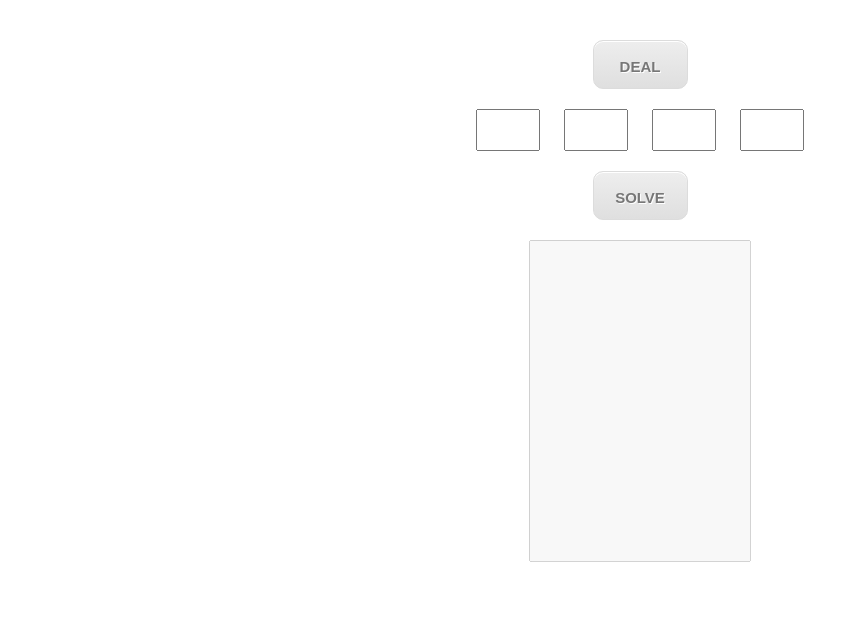
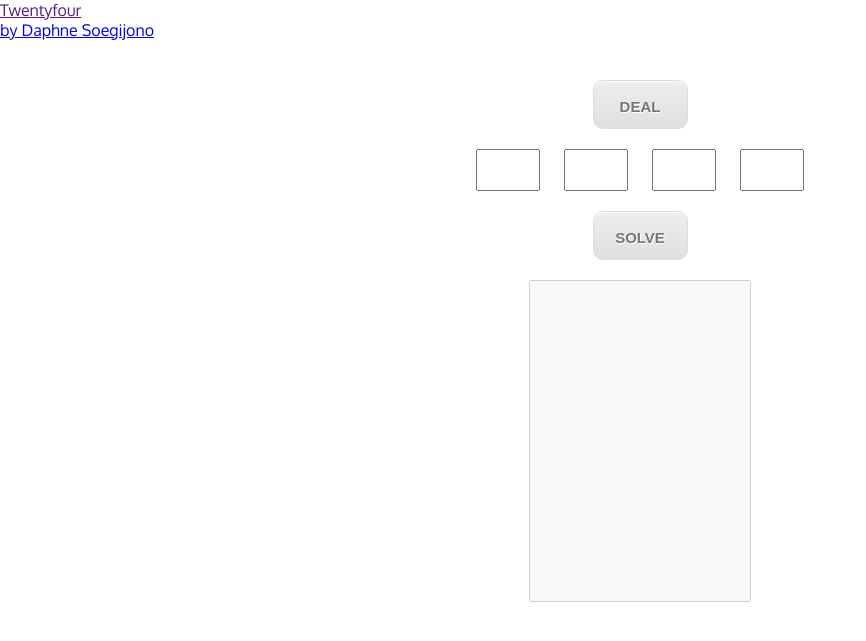
Before and after one commit to dsoegijono/twentyfour, a Jekyll site: the page built from index.html, in a window 1280 px wide. Shown: the top 641 px of the page, without its empty margins (0-866 px from the left). Built offline with Jekyll 4.4.1, drawn with Linux system fonts in a browser that asks for light colours.

Commit message:
Add header

```diff
--- a/_config.yml
+++ b/_config.yml
@@ -1,5 +1,5 @@
 # Site settings
-title: 24 Game Solution
+title: Twentyfour
 description: "The 24 game solver by Daphne Soegijono."
 baseurl: ""
 url: "http://dsoegijono.github.io/"
--- /dev/null
+++ b/_includes/header.html
@@ -0,0 +1,13 @@
+<header class="site-header">
+
+  <div class="wrap">
+
+    <a href="{{ site.baseurl }}"><span class="site-title">{{ site.title }}</span></a>
+
+    <nav class="site-nav">
+      <a class="page-link" href="http://dsoegijono.github.io">by Daphne Soegijono</a>
+    </nav>
+
+  </div>
+
+</header>
--- a/_layouts/default.html
+++ b/_layouts/default.html
@@ -4,6 +4,8 @@
   {% include head.html %}
 
     <body>
+      {% include header.html %}
+
       <div class="wrap">
         {{ content }}
       </div>
```
